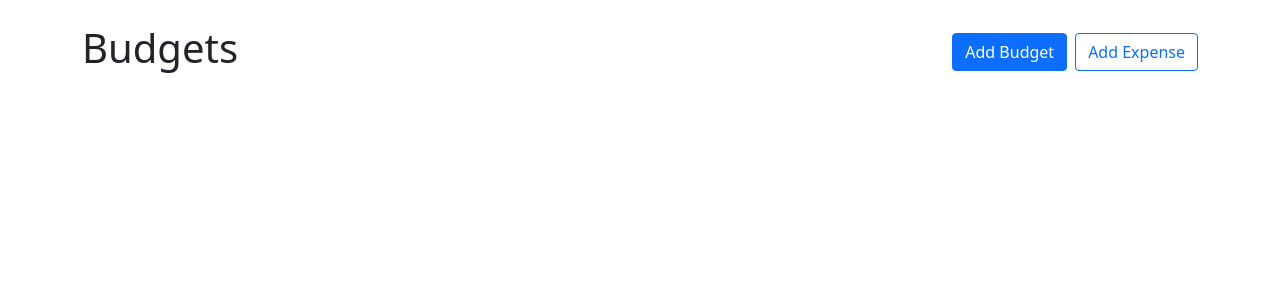
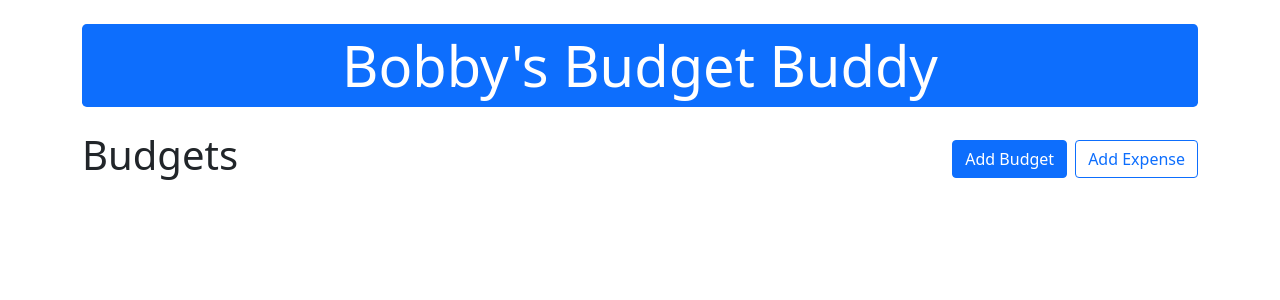
Before and after one commit to robertdhart99/Bobbys-Budget-Buddy, a React (Create React App) app: page / in a window 1280 px wide. Shown: the top 300 px of the page. Built offline with nearby package versions, Linux system fonts and the light colour scheme.

Commit message:
Update App.js with Banner of app Name

```diff
--- a/src/App.js
+++ b/src/App.js
@@ -23,6 +23,11 @@ function App() {
 
     return (
         <>
+        <Container className="my-4 text-center">
+                <div className="bg-primary rounded-3 py-2 px-4 mb-3">
+                    <h1 className="display-4 mb-0 text-white">Bobby's Budget Buddy</h1>
+                </div>
+            </Container>
             <Container className="my-4">
                 <Stack direction="horizontal" gap="2" className="mb-4">
                     <h1 className="me-auto">Budgets</h1>
```
